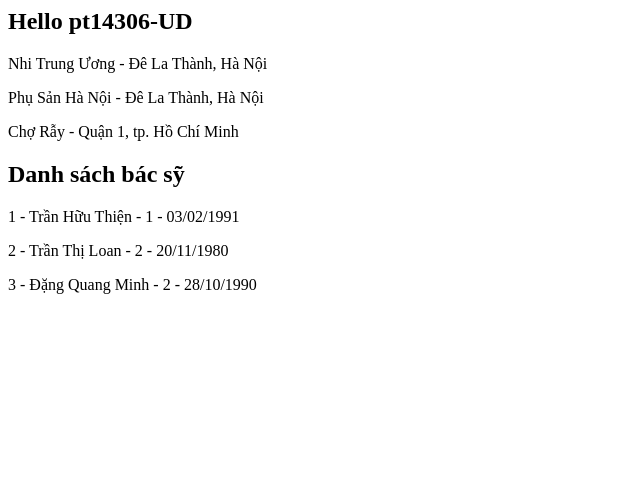
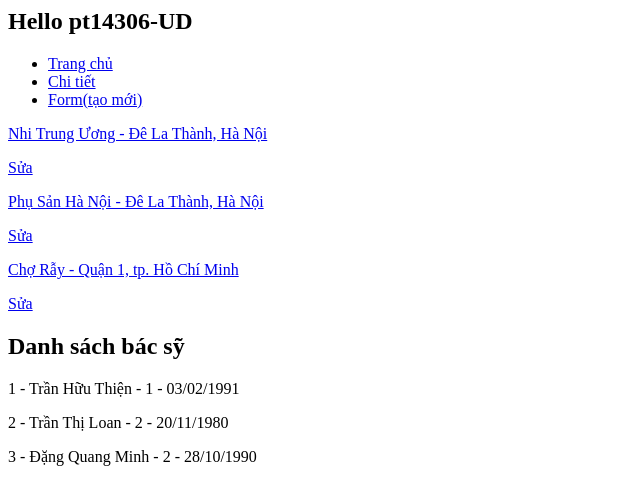
Before and after one commit to TranMinhKhuong/angular-lab3, an Angular app: page / in a window 1280 px wide. Shown: the top 504 px of the page, without its empty margins (0-640 px from the left). Built offline with nearby package versions, Linux system fonts and the light colour scheme.

Commit message:
2 files modified

```diff
--- a/src/app/app.component.html
+++ b/src/app/app.component.html
@@ -1,2 +1,19 @@
 <h2>Hello pt14306-UD</h2>
-<app-hospital-list></app-hospital-list>
+<ul>
+  <li>
+		<a title="homepage" routerLink="/">
+			Trang chủ
+		</a>
+	</li>
+	<li>
+		<a title="trang chi tiết" routerLink="hospital-detail">
+			Chi tiết
+      </a>
+	</li>
+	<li>
+		<a title="Tạo biểu mẫu" routerLink="/add-hospital">
+			Form(tạo mới)
+      </a>
+	</li>
+</ul>
+<router-outlet></router-outlet>
--- a/src/app/hospital-list/hospital-list.component.html
+++ b/src/app/hospital-list/hospital-list.component.html
@@ -1,5 +1,10 @@
 <div *ngFor="let hos of hospitals">
-  <p>{{hos.name}} - {{hos.address}}</p>
+  <p>
+    <a [routerLink]="['hospital-detail/', hos.id]">
+    {{hos.name}} - {{hos.address}}
+    </a>
+  </p>
+  <a [routerLink]="['edit-hospital/', hos.id]">Sửa</a>
 </div>
 
 <h2>Danh sách bác sỹ</h2>
```
